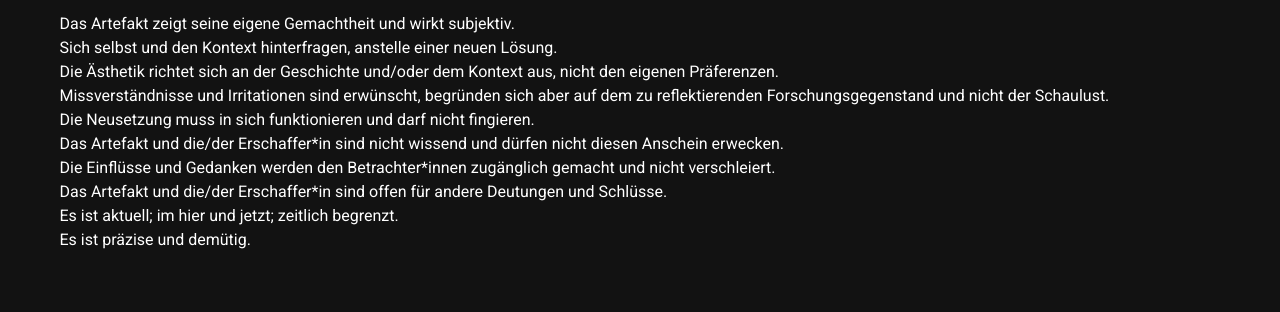
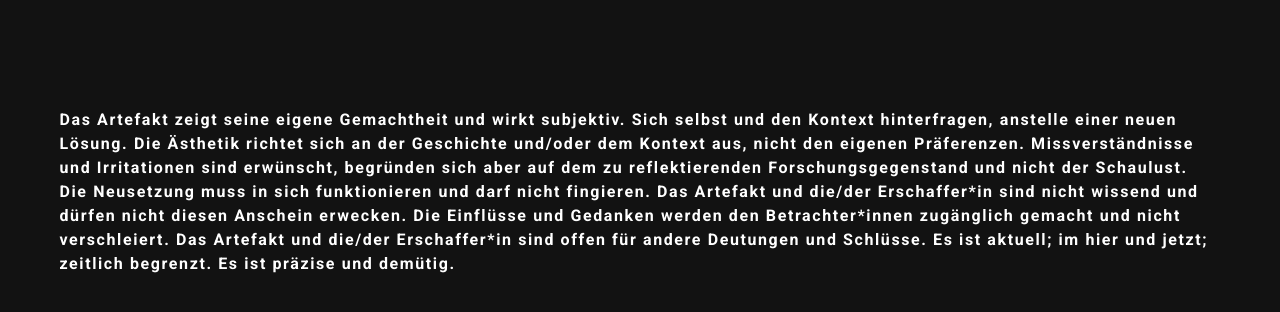
Before and after one commit to blank-tree/biased, a Nuxt app: page / in a window 1280 px wide. Shown: the top 312 px of the page. Built offline with nearby package versions, Linux system fonts and the light colour scheme.

Commit message:
correct styling position

```diff
--- a/assets/variables.scss
+++ b/assets/variables.scss
@@ -2,3 +2,9 @@
 //
 // The variables you want to modify
 // $font-size-root: 20px;
+
+
+$body-font-family: 'Helvetica Neue', 'Helvetica', 'Arial', sans-serif;
+
+$font-size-root: 2rem !default;
+$line-height-root: 1.5 !default;
--- a/pages/index.vue
+++ b/pages/index.vue
@@ -7,7 +7,7 @@
         >
           <div
             v-for="(point, index) in manifest"
-            :key="index"
+            :key="point.slice(0,5) + index"
             class="point"
             v-html="point"
           />
@@ -57,3 +57,24 @@
     }
   }
 </script>
+
+<style lang="scss">
+  #manifest {
+    //position: absolute;
+    //top: 50%;
+    //left: 50%;
+    // min-height: 100vh;
+    // transform: translate(0, 50%);
+    margin-top: 6rem;
+
+    .point {
+      display: inline;
+      font-weight: 600;
+      letter-spacing: 0.1rem;
+
+      &:after {
+        content: ' '
+      }
+    }
+  }
+</style>
```
